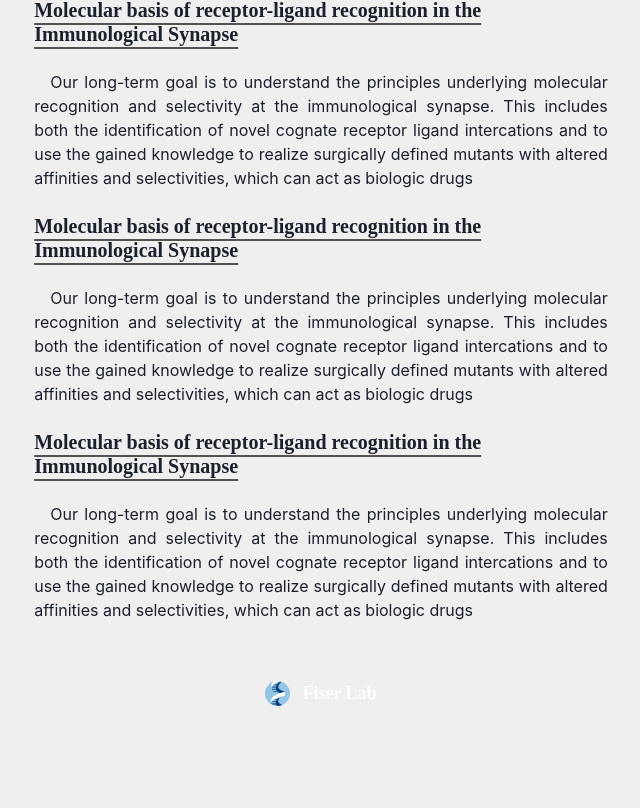
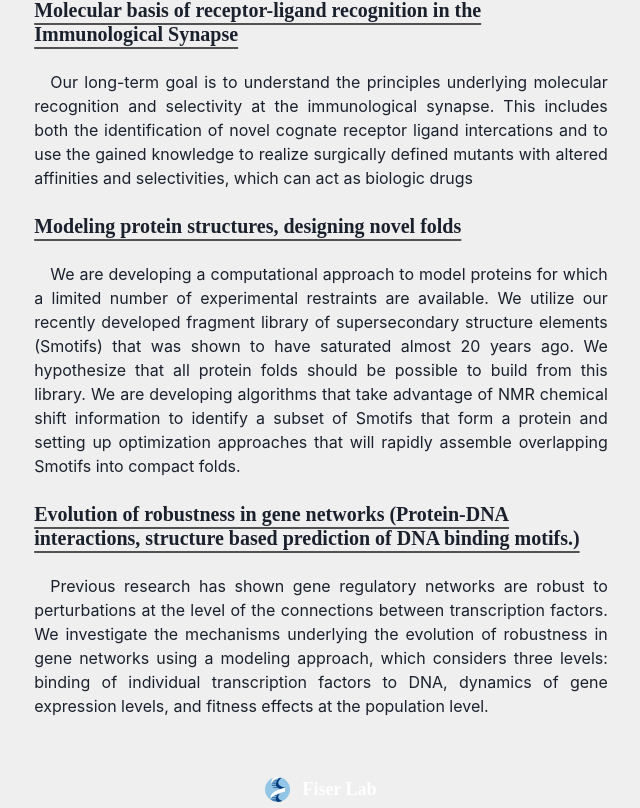
Before and after one commit to eved1018/FiserLabSite, a Next.js app: page / in a window 1280 px wide. Shown: the part 937-1745 px from the top of the page, without its empty margins (319-959 px from the left). Before the commit the page ends 1649 px from the top, so only its background shows below. Built offline with nearby package versions, Linux system fonts and the light colour scheme; a web font is replaced by a local one.

Commit message:
Update index.js

```diff
--- a/pages/index.js
+++ b/pages/index.js
@@ -52,17 +52,16 @@ const Page =()=> {
 
                 </Section>
                 <Section delay={0.2}>
-                    <Heading as='h3' variant='section-title'> Molecular basis of receptor-ligand recognition in the Immunological Synapse</Heading>
+                    <Heading as='h3' variant='section-title'> Modeling protein structures, designing novel folds</Heading>
                     <Paragraph>
-                    Our long-term goal is to understand the principles underlying molecular recognition and selectivity at the immunological synapse. This includes both the identification of novel cognate receptor ligand intercations and to use the gained knowledge to realize surgically defined mutants with altered affinities and selectivities, which can act as biologic drugs
+                        We are developing a computational approach to model proteins for which a limited number of experimental restraints are available. We utilize our recently developed fragment library of supersecondary structure elements (Smotifs) that was shown to have saturated almost 20 years ago. We hypothesize that all protein folds should be possible to build from this library. We are developing algorithms that take advantage of NMR chemical shift information to identify a subset of Smotifs that form a protein and setting up optimization approaches that will rapidly assemble overlapping Smotifs into compact folds.
                     </Paragraph>
 
                 </Section>
                 <Section delay={0.3}>
-                    <Heading as='h3' variant='section-title'> Molecular basis of receptor-ligand recognition in the Immunological Synapse</Heading>
+                    <Heading as='h3' variant='section-title'> Evolution of robustness in gene networks (Protein-DNA interactions, structure based prediction of DNA binding motifs.)</Heading>
                     <Paragraph>
-                    Our long-term goal is to understand the principles underlying molecular recognition and selectivity at the immunological synapse. This includes both the identification of novel cognate receptor ligand intercations and to use the gained knowledge to realize surgically defined mutants with altered affinities and selectivities, which can act as biologic drugs
-                    </Paragraph>
+Previous research has shown gene regulatory networks are robust to perturbations at the level of the connections between transcription factors. We investigate the mechanisms underlying the evolution of robustness in gene networks using a modeling approach, which considers three levels: binding of individual transcription factors to DNA, dynamics of gene expression levels, and fitness effects at the population level.                    </Paragraph>
 
                 </Section>
 
```
